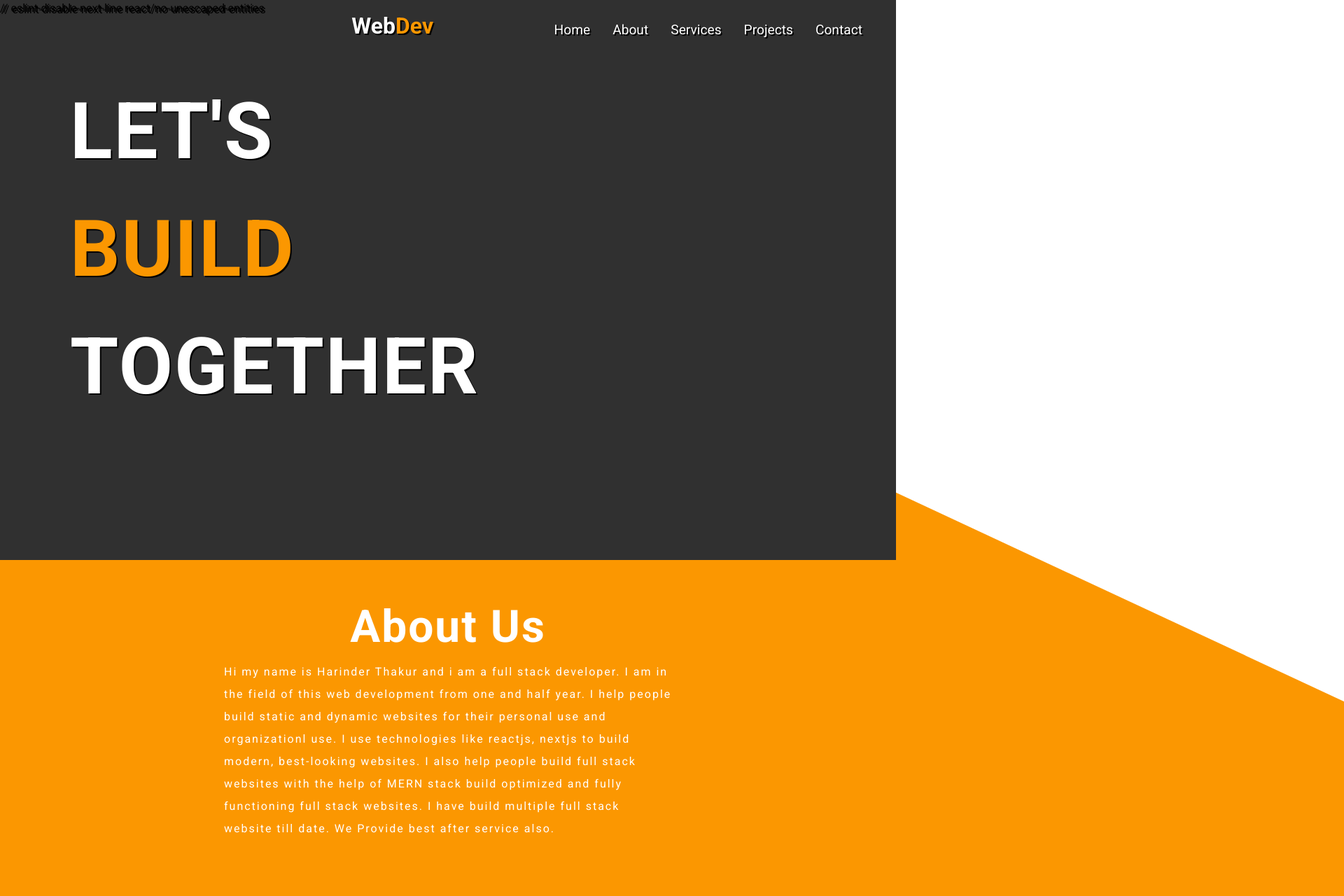
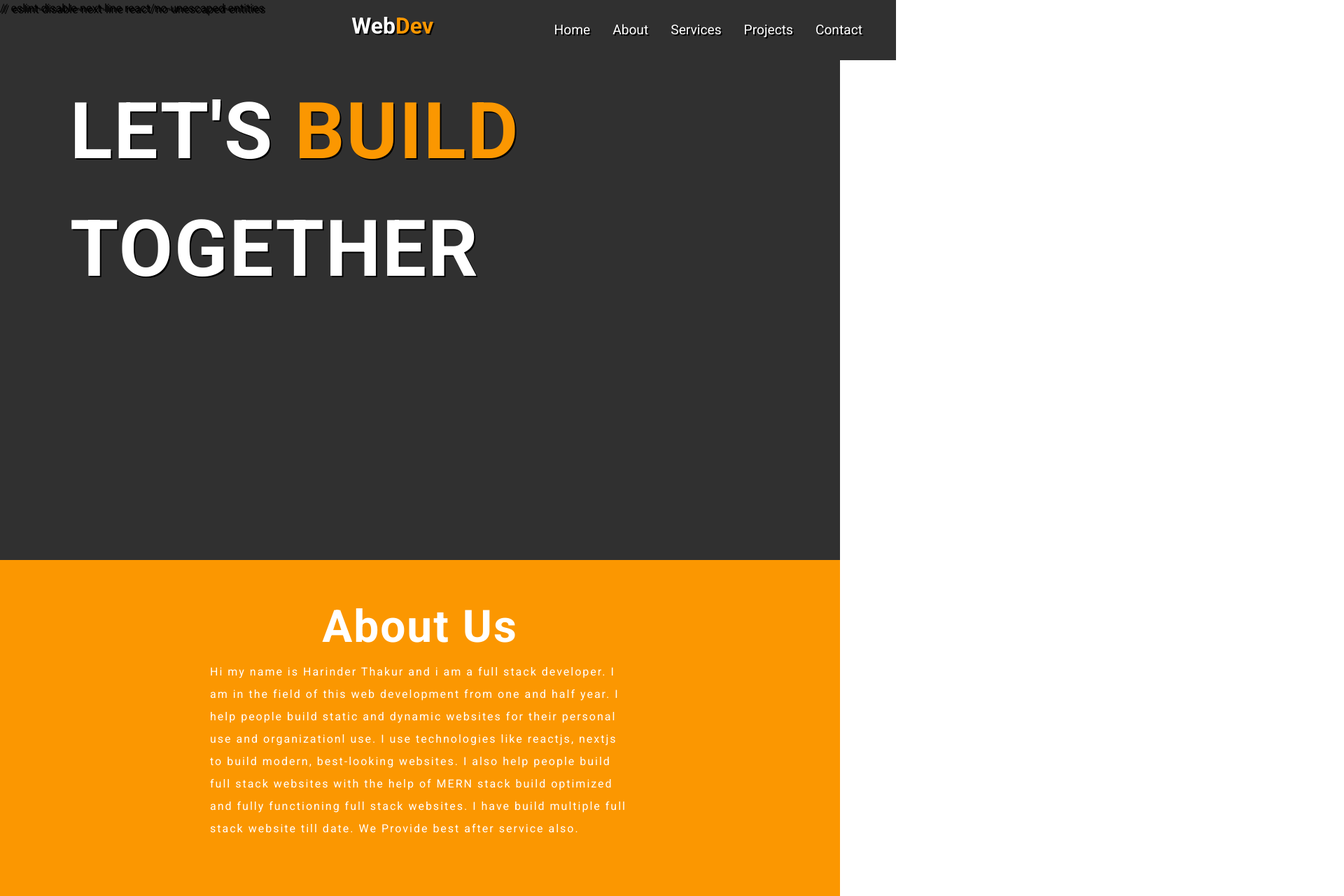
Before and after one commit to Harinderr/portfolio-web, a Next.js app: page / in a window 1280 px wide. Shown: the top 1280 px of the page at 70% size, 1920 px wide, since content can reach past the window. Built offline with nearby package versions, Linux system fonts and the light colour scheme.

Commit message:
readjustment

```diff
--- a/src/app/globals.css
+++ b/src/app/globals.css
@@ -11,6 +11,7 @@
 
 body {
   overflow-x: hidden;
+  width: 1200px;
 }
 :root {
   --primary-bg-color: rgb(48, 48, 48);
@@ -63,14 +64,16 @@ span {
 .Landingpage {
   background-color: var(--primary-bg-color);
   text-shadow: 2px 2px black;
+
   height: 100vh;
 }
+
 .Landingpage h1 {
   font-size: 7rem;
   font-weight: 900;
   margin-left: 100px;
   text-align: left;
-  width: 50%;
+
 }
 
 /* hero-section */
@@ -191,7 +194,7 @@ h1 {
 
 /* // projects  */
 .Projects_container {
-  width: 100vw;
+  width: 100%;
   height: 100vh;
   justify-content: space-around;
 
@@ -203,13 +206,13 @@ h1 {
   background-color: var(--yellow-color);
 }
 .Project {
-  width: 30%;
+width: 20%;
   background-color: var(--card-bg-color);
   height: 400px;
   margin-inline: 10px;
   position: relative;
   border-radius: 10px;
-  overflow: hidden;
+
 }
 
 .Project img {
@@ -258,3 +261,12 @@ h1 {
 ::-webkit-scrollbar-thumb:hover {
   background: #b30000;
 }
+
+
+
+
+/* // responsiveness */
+/* @media screen and (max-width:320px) {
+
+
+} */
--- a/src/app/layout.js
+++ b/src/app/layout.js
@@ -12,6 +12,8 @@ export default function RootLayout({ children }) {
   return (
     <html lang="en">
       <head>
+
+
       <link rel="preconnect" href="https://fonts.googleapis.com"/>
 <link rel="preconnect" href="https://fonts.gstatic.com"  crossOrigin="anonymous" />
 <link href="https://fonts.googleapis.com/css2?family=Roboto:ital,wght@0,300;0,400;0,700;1,400&display=swap" rel="stylesheet"/>
--- a/src/components/About.jsx
+++ b/src/components/About.jsx
@@ -1,7 +1,7 @@
 export default function About() {
   return (
     <div id="about" className="hero_section">
-      <div className="cross_box"></div>
+
       <div className="left">
         <h1>About Us</h1>
         <p>
--- a/src/components/navbar.jsx
+++ b/src/components/navbar.jsx
@@ -3,7 +3,7 @@ export default function Navbar() {
     return (
         <div className="Landingpage">
            <div className="nav_container fixed top-0 z-10">
-           // eslint-disable-next-line react/no-unescaped-entities
+            // eslint-disable-next-line react/no-unescaped-entities
             <div className="nav_head"> Web<span>Dev</span></div>
             <nav className="navbar">
                 <Link className="nav_links"  href={"#"}  >Home</Link>
@@ -14,8 +14,10 @@ export default function Navbar() {
             </nav>
 
             </div>
-            // eslint-disable-next-line react/no-unescaped-entities
+
+             // eslint-disable-next-line react/no-unescaped-entities
             <h1 className="h-80 mt-20 text-white">LET'S <span>BUILD</span> TOGETHER</h1>
+
       </div>
 
     )
```
Also changed, not shown: _doucment.js (added).
